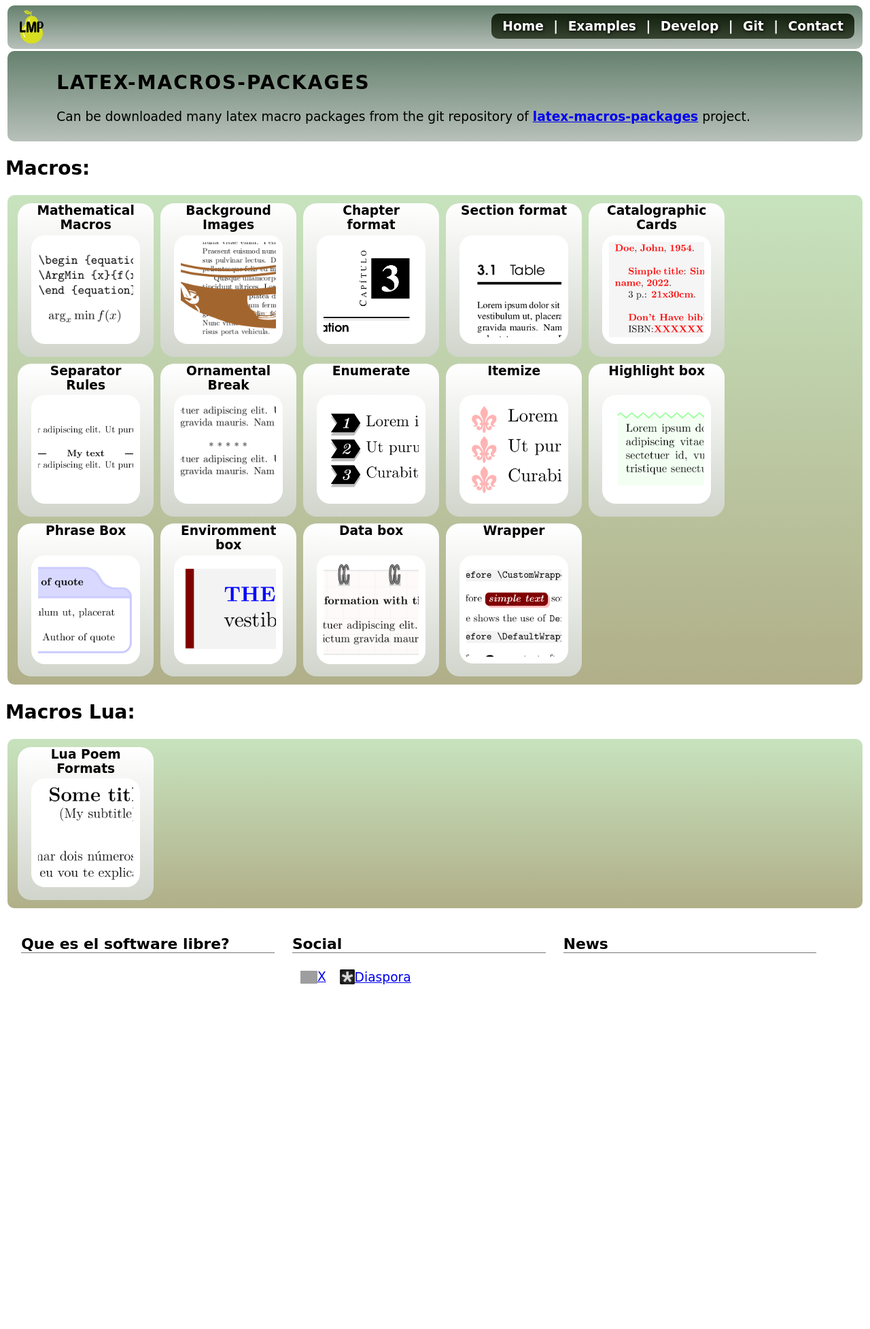
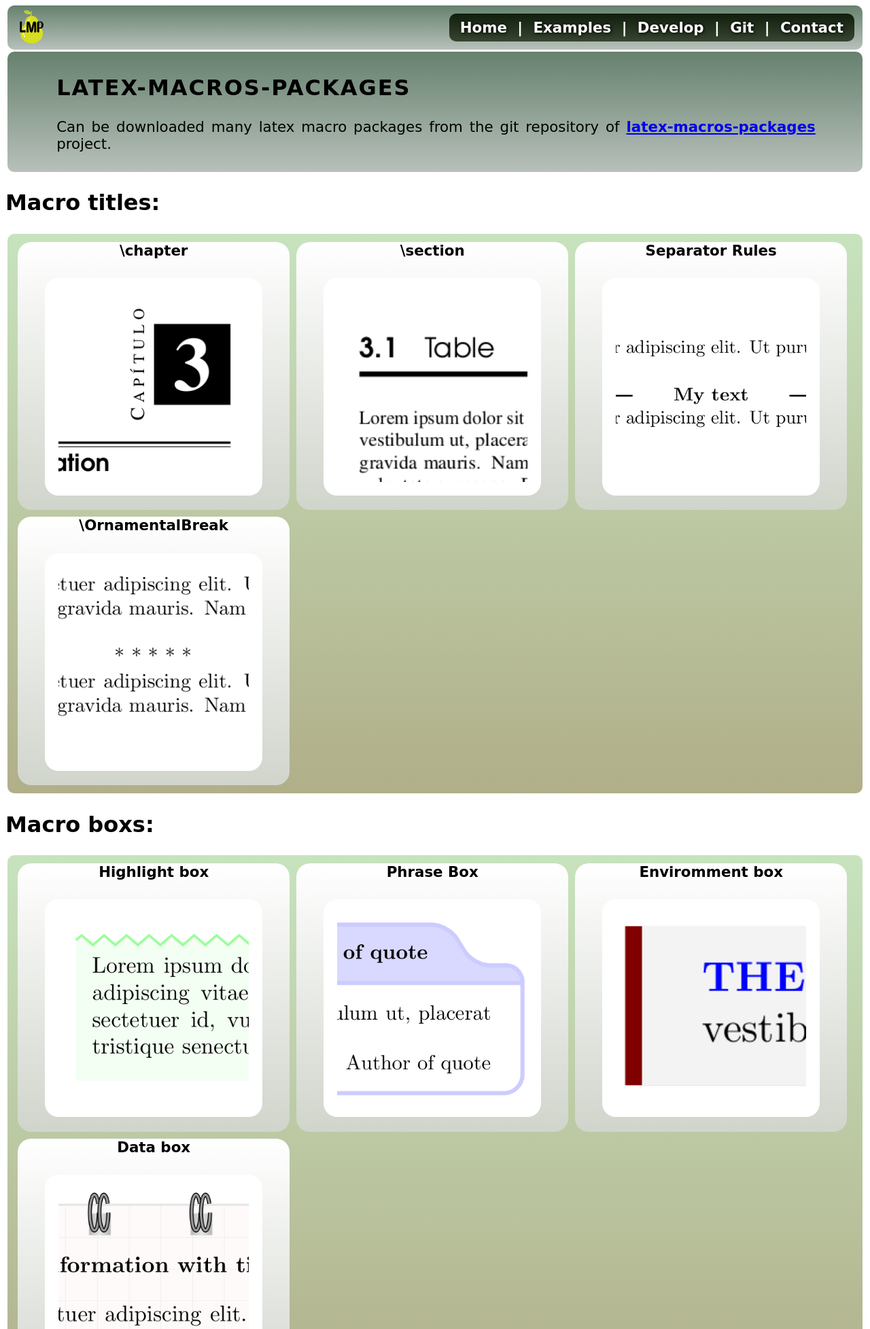
Before and after one commit to trucomanx-latex-packages/homepage, a PHP site: page / in a window 1280 px wide. Shown: the top 1955 px of the page at 68% size. Before the commit the page ends 1448 px from the top, so only its background shows below. Run offline with PHP 8.4, Linux system fonts and the light colour scheme; data that the repository does not hold is empty; grey boxes are pictures that could not be loaded.

Commit message:
ordenando

```diff
--- a/imagenes/base.css
+++ b/imagenes/base.css
@@ -1,7 +1,7 @@
 body {
   font-family: bitstream vera sans, dejavu sans, verdana, sans-serif;
   background: #FFFFFF;/*#E7E7E7;*/
-  font-size: 14pt;
+  font-size: 16pt;
 }
 
 .gradient {
@@ -55,7 +55,7 @@ body {
 }
 
 .promo-area p {
-  font-size: 14pt;/*Texto principal*/
+  font-size: 16pt;/*Texto principal*/
   text-align: justify;
 }
 
@@ -204,7 +204,7 @@ body {counter-reset:section;}
 
 
 .libblock {
-  width: 200px;
+  width: 400px;
   padding: 0px;
   margin: 5px;
   float: left;/*es posible apliar como bloques gravedad a la izquierda*/
--- a/index.php
+++ b/index.php
@@ -23,33 +23,13 @@
 	</div>
 
 
-<b><h2>Macros:</h2></b>
+<b><h2>Macro titles:</h2></b>
 <div class="header libgradient">
 
 	<!-- *********************************************************************** -->
-	<div class="degradeblock libblock"><a target="_blank" href="math-macros/math-macros.php">
-		<div class="itemtitle">
-		<b>Mathematical Macros</b>
-		</div>
-		<div class="imagedemo">
-		<img width="100%" src="imagenes/LOGOS/math-macros.png"/>
-		</div>
-		</a>
-	</div>
-	<!-- *********************************************************************** -->
-	<div class="degradeblock libblock"><a target="_blank" href="background-images/background-images.php">
-		<div class="itemtitle">
-		<b>Background Images</b>
-		</div>
-		<div class="imagedemo">
-		<img width="100%" src="imagenes/LOGOS/background-images.png"/>
-		</div>
-		</a>
-	</div>
-	<!-- *********************************************************************** -->
 	<div class="degradeblock libblock"><a target="_blank" href="chapter-format/chapter-format.php">
 		<div class="itemtitle">
-		<b>Chapter format</b>
+		<b>\chapter</b>
 		</div>
 		<div class="imagedemo">
 		<img width="100%" src="imagenes/LOGOS/chapter-format.png"/>
@@ -59,20 +39,10 @@
 	<!-- *********************************************************************** -->
 	<div class="degradeblock libblock"><a target="_blank" href="section-format/section-format.php">
 		<div class="itemtitle">
-		<b>Section format</b>
+		<b>\section</b>
 		</div>
 		<div class="imagedemo">
 		<img width="100%" src="imagenes/LOGOS/section-format.png"/>
-		</div>
-		</a>
-	</div>
-	<!-- *********************************************************************** -->
-	<div class="degradeblock libblock"><a target="_blank" href="catalographic-card/catalographic-card.php">
-		<div class="itemtitle">
-		<b>Catalographic Cards</b>
-		</div>
-		<div class="imagedemo">
-		<img width="100%" src="imagenes/LOGOS/catalographic-card.png"/>
 		</div>
 		</a>
 	</div>
@@ -89,7 +59,7 @@
 	<!-- *********************************************************************** -->
 	<div class="degradeblock libblock"><a target="_blank" href="ornamental-break/ornamental-break.php">
 		<div class="itemtitle">
-		<b>Ornamental Break</b>
+		<b>\OrnamentalBreak</b>
 		</div>
 		<div class="imagedemo">
 		<img width="100%" src="imagenes/LOGOS/ornamental-break.png"/>
@@ -97,25 +67,12 @@
 		</a>
 	</div>
 	<!-- *********************************************************************** -->
-	<div class="degradeblock libblock"><a target="_blank" href="env-enumerate/env-enumerate.php">
-		<div class="itemtitle">
-		<b>Enumerate</b>
-		</div>
-		<div class="imagedemo">
-		<img width="100%" src="imagenes/LOGOS/env-enumerate.png"/>
-		</div>
-		</a>
-	</div>
-	<!-- *********************************************************************** -->
-	<div class="degradeblock libblock"><a target="_blank" href="env-itemize/env-itemize.php">
-		<div class="itemtitle">
-		<b>Itemize</b>
-		</div>
-		<div class="imagedemo">
-		<img width="100%" src="imagenes/LOGOS/env-itemize.png"/>
-		</div>
-		</a>
-	</div>
+</div>
+
+
+<b><h2>Macro boxs:</h2></b>
+<div class="header libgradient">
+
 	<!-- *********************************************************************** -->
 	<div class="degradeblock libblock"><a target="_blank" href="env-highlightbox/env-highlightbox.php">
 		<div class="itemtitle">
@@ -157,6 +114,68 @@
 		</a>
 	</div>
 	<!-- *********************************************************************** -->
+
+</div>
+
+
+<b><h2>Macro items:</h2></b>
+<div class="header libgradient">
+	<!-- *********************************************************************** -->
+	<div class="degradeblock libblock"><a target="_blank" href="env-enumerate/env-enumerate.php">
+		<div class="itemtitle">
+		<b>Enumerate</b>
+		</div>
+		<div class="imagedemo">
+		<img width="100%" src="imagenes/LOGOS/env-enumerate.png"/>
+		</div>
+		</a>
+	</div>
+	<!-- *********************************************************************** -->
+	<div class="degradeblock libblock"><a target="_blank" href="env-itemize/env-itemize.php">
+		<div class="itemtitle">
+		<b>Itemize</b>
+		</div>
+		<div class="imagedemo">
+		<img width="100%" src="imagenes/LOGOS/env-itemize.png"/>
+		</div>
+		</a>
+	</div>
+</div>
+
+
+<b><h2>Macros:</h2></b>
+<div class="header libgradient">
+	<!-- *********************************************************************** -->
+	<div class="degradeblock libblock"><a target="_blank" href="math-macros/math-macros.php">
+		<div class="itemtitle">
+		<b>Mathematical Macros</b>
+		</div>
+		<div class="imagedemo">
+		<img width="100%" src="imagenes/LOGOS/math-macros.png"/>
+		</div>
+		</a>
+	</div>
+	<!-- *********************************************************************** -->
+	<div class="degradeblock libblock"><a target="_blank" href="background-images/background-images.php">
+		<div class="itemtitle">
+		<b>Background Images</b>
+		</div>
+		<div class="imagedemo">
+		<img width="100%" src="imagenes/LOGOS/background-images.png"/>
+		</div>
+		</a>
+	</div>
+	<!-- *********************************************************************** -->
+	<div class="degradeblock libblock"><a target="_blank" href="catalographic-card/catalographic-card.php">
+		<div class="itemtitle">
+		<b>Catalographic Cards</b>
+		</div>
+		<div class="imagedemo">
+		<img width="100%" src="imagenes/LOGOS/catalographic-card.png"/>
+		</div>
+		</a>
+	</div>
+	<!-- *********************************************************************** -->
 	<div class="degradeblock libblock"><a target="_blank" href="wrapper/wrapper.php">
 		<div class="itemtitle">
 		<b>Wrapper</b>
```
